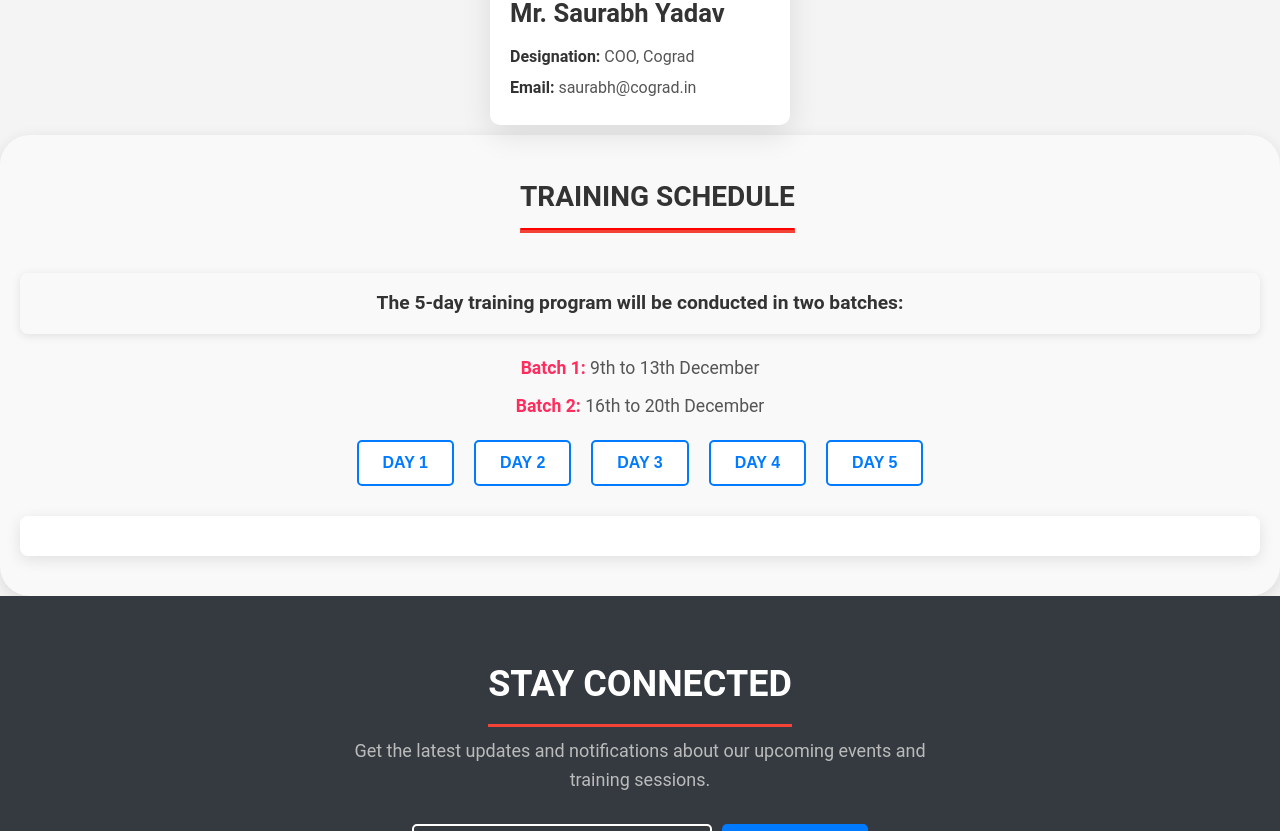
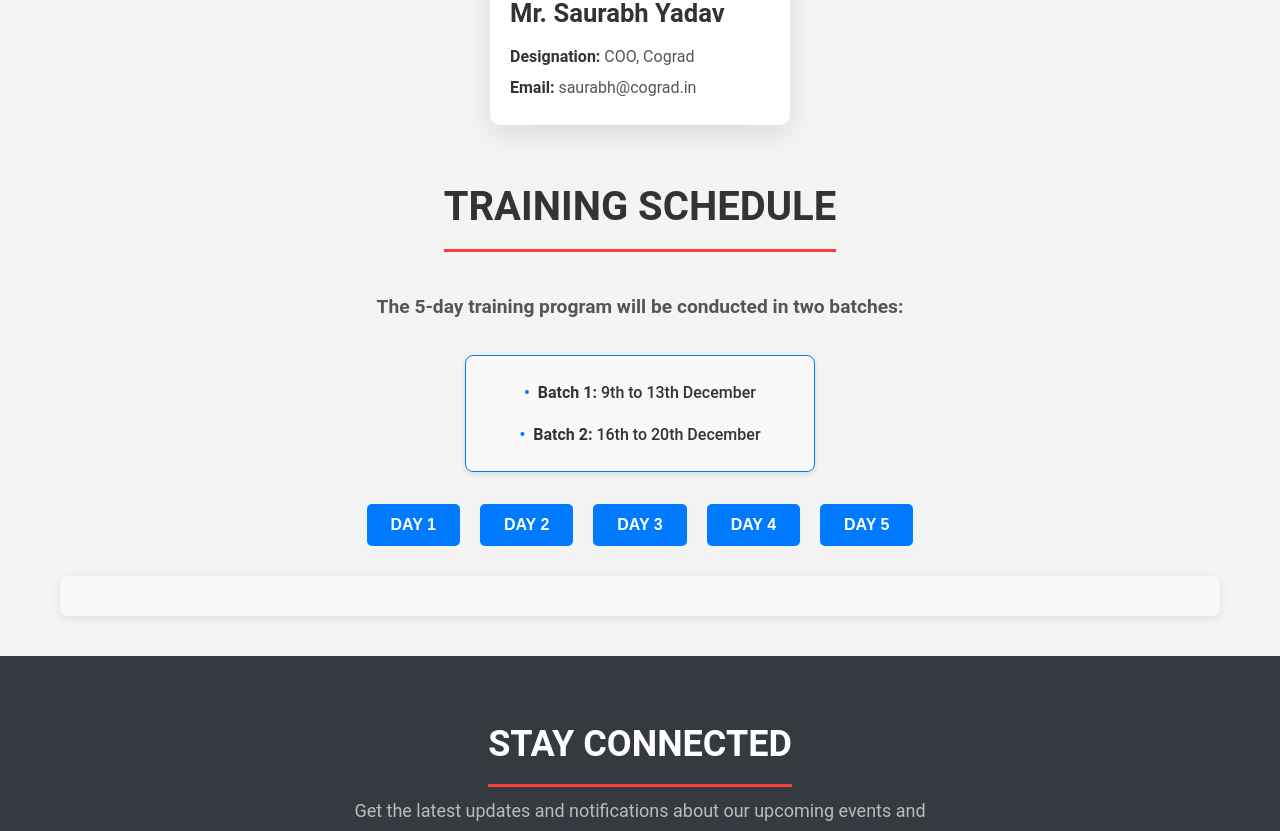
Before and after one commit to shagun1911/the-event-site, a React (Create React App) app: page / in a window 1280 px wide. Shown: the part 3420-4251 px from the top of the page. Built offline with nearby package versions, Linux system fonts and the light colour scheme.

Commit message:
Refactor CSS and update App component for improved layout and styling; adjusted max-width, text alignment, and button styles. Enhanced batch info presentation and refined schedule note for better readability.

```diff
--- a/src/App.css
+++ b/src/App.css
@@ -321,7 +321,6 @@ iframe {
 }
 
 .speakers {
-  text-align: center;
   padding: 40px 20px;
 }
 
@@ -333,6 +332,8 @@ h2 {
   font-weight: 700;
   border-bottom: 3px solid #f44336;
   display: inline-block;
+  text-align: center;
+
   padding-bottom: 10px;
 }
 
@@ -423,22 +424,22 @@ h2 {
 /* Overall Schedule Container */
 .schedule-container {
   padding: 40px 20px;
-  max-width: 1400px;
+  max-width: 1200px;
   margin: 0 auto;
-  background-color: #f9f9f9;
-  border-radius: 30px;
-  box-shadow: 0 4px 15px rgba(0, 0, 0, 0.1);
+  text-align: center;
+
+  /* background-color: #ffffff; */
+  border-radius: 10px;
+  /* box-shadow: 0 4px 15px rgba(0, 0, 0, 0.1); */
 }
 
 /* Schedule Heading */
 .schedule-heading {
-  font-size: 28px;
+  font-size: 2.5rem;
   font-weight: 700;
-  text-align: center;
   margin-bottom: 20px;
-  margin-left: 500px;
-  position: relative;
-  padding-bottom: 10px;
+  color: #333;
+  text-transform: uppercase;
 }
 
 .schedule-heading::after {
@@ -463,21 +464,18 @@ h2 {
 button {
   padding: 12px 24px;
   font-size: 16px;
-  background-color: #ffffff;
-  border: 2px solid #007bff;
-  color: #007bff;
+  background-color: #007bff;
+  color: white;
+  border: none;
   border-radius: 5px;
   cursor: pointer;
-  transition: all 0.3s ease-in-out;
+  transition: background 0.3s ease;
   font-weight: 600;
   text-transform: uppercase;
 }
 
 button:hover {
-  background-color: #007bff;
-  color: white;
-  transform: scale(1.05);
-  box-shadow: 0 4px 15px rgba(0, 123, 255, 0.3);
+  background-color: #0056b3;
 }
 
 button.active {
@@ -491,9 +489,9 @@ button.active {
 /* Session Content Styling */
 .schedule-content {
   padding: 20px;
-  background-color: #fff;
+  background-color: #f9f9f9;
   border-radius: 8px;
-  box-shadow: 0 4px 15px rgba(0, 0, 0, 0.1);
+  box-shadow: 0 2px 10px rgba(0, 0, 0, 0.1);
 }
 
 .sessions {
@@ -516,7 +514,7 @@ button.active {
   bottom: 0;
   width: 50px;
   height: 2px;
-  background-color: #007bff;
+  /* background-color: #007bff; */
   border-radius: 5px;
 }
 
@@ -691,31 +689,40 @@ button.active {
   }
 }
 
+.batch-info {
+  display: flex;
+  flex-direction: column;
+  align-items: center;
+  justify-content: center;
+  margin: 2rem auto;
+  padding: 1rem 1.5rem;
+  border: 1px solid #007bff;
+  border-radius: 8px;
+  background: #f9f9f9;
+  box-shadow: 0 2px 6px rgba(0, 0, 0, 0.1);
+  max-width: 350px;
+  text-align: center;
+}
+
+.batch-info li {
+  margin: 0.5rem 0;
+  font-size: 1rem;
+  color: #333333;
+  font-weight: 500;
+  list-style: none;
+}
+
+.batch-info li::before {
+  content: "•";
+  margin-right: 0.5rem;
+  color: #007bff;
+  font-weight: bold;
+}
+
 .schedule-note {
   text-align: center;
   margin: 20px 0;
   font-size: 1.2rem;
   font-weight: 600;
-  color: #333;
-  background-color: #f9f9f9;
-  padding: 15px;
-  border-radius: 8px;
-  box-shadow: 0 2px 10px rgba(0, 0, 0, 0.1);
-}
-
-.batch-info {
-  list-style: none;
-  padding: 0;
-  margin: 20px 0;
-  text-align: center;
-}
-
-.batch-info li {
-  font-size: 1.1rem;
-  margin: 10px 0;
   color: #555;
 }
-
-.batch-info li strong {
-  color: #ff2c5e;
-}
--- a/src/App.js
+++ b/src/App.js
@@ -217,10 +217,10 @@ function App() {
       <div className="schedule-container">
         <h2 className="schedule-heading">Training Schedule</h2>
 
-        {/* Introductory Note for Batch Information */}
         <p className="schedule-note">
           The 5-day training program will be conducted in two batches:
         </p>
+
         <ul className="batch-info">
           <li>
             <strong>Batch 1:</strong> 9th to 13th December
@@ -230,7 +230,6 @@ function App() {
           </li>
         </ul>
 
-        {/* Header with buttons for each day */}
         <div className="schedule-header">
           <button
             onClick={() => toggleSessions("day1")}
@@ -264,7 +263,6 @@ function App() {
           </button>
         </div>
 
-        {/* Content for the selected day */}
         <div className="schedule-content">
           {activeDay === "day1" && (
             <div className="sessions">
```
